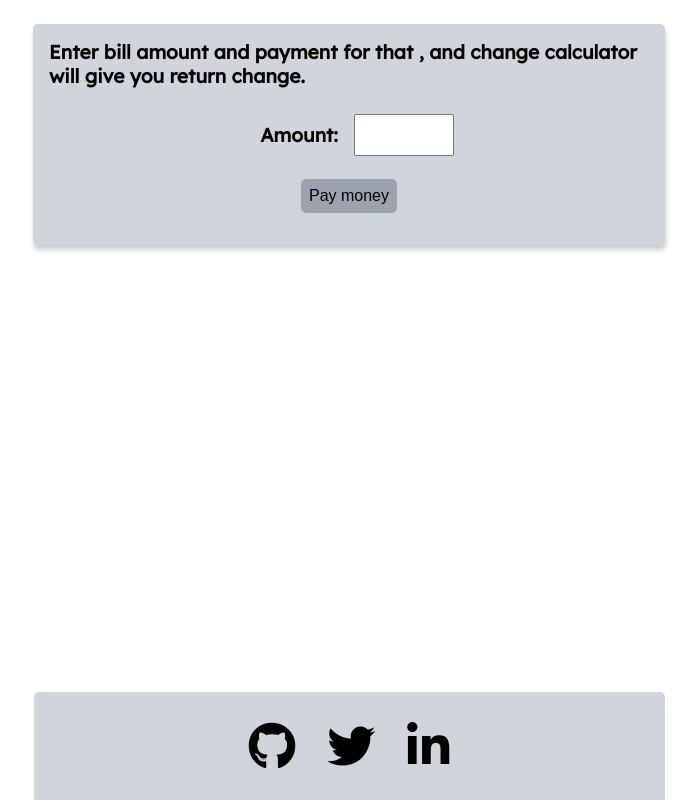
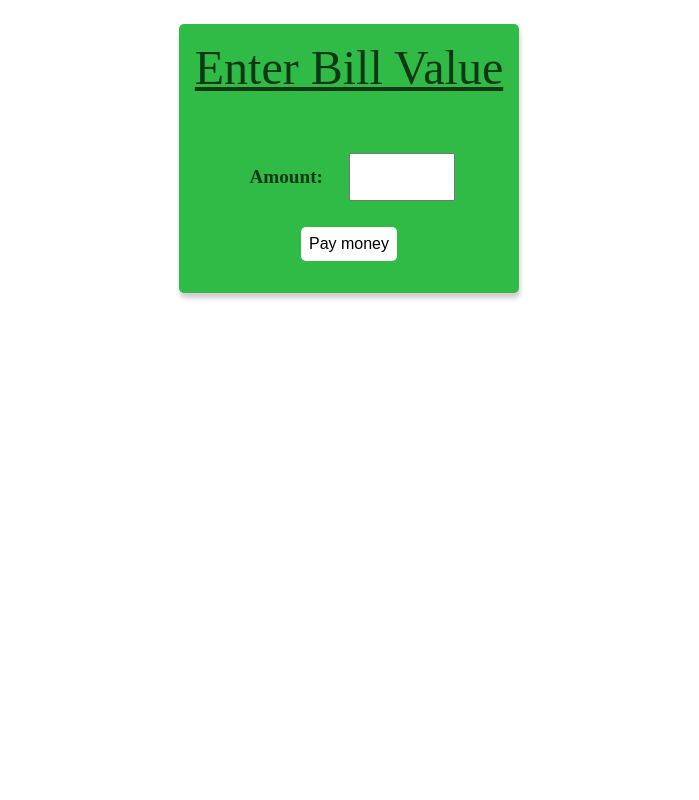
Before and after one commit to aniketxparihar/Change_Calculator_Mark-10, a plain HTML site: page index.html in a window 1280 px wide. Shown: the whole page, without its empty margins (291-990 px from the left). Drawn offline with Linux system fonts and the light colour scheme.

Commit message:
Feat-done

```diff
--- a/app.js
+++ b/app.js
@@ -1,3 +1,4 @@
+//grabbing the links
 var inputs = document.querySelectorAll("input");
 var buttons = document.querySelectorAll("button");
 var payment = document.querySelector("#payment");
@@ -9,7 +10,9 @@ var nochange = document.querySelector("#nooutput");
 var results = document.querySelectorAll(".value");
 var changeText=document.querySelector('h5');
 var denominations = [1, 5, 10, 20, 100, 500, 2000];
+//end
 
+//addEventListener Amount
 buttons[0].addEventListener("click", () => {
   if (Number(inputs[0].value) > 0) {
     payment.style.display = "flex";
@@ -20,6 +23,8 @@ buttons[0].addEventListener("click", () => {
     error1.style.display = "block";
   }
 });
+//end
+
 
 buttons[1].addEventListener("click", () => {
   var bill = inputs[0].value;
--- a/index.html
+++ b/index.html
@@ -17,9 +17,8 @@
   <body>
     <div class="main">
       <section>
-        <p style="font-weight: bold;">
-          Enter bill amount and payment for that , and change calculator will
-          give you return change.
+        <p>
+          Enter Bill Value
         </p>
         <div class="data">
           <h4>Amount:</h4>
@@ -45,8 +44,8 @@
         <div>
           <table>
             <tr>
-              <th>Available Denomination</th>
-              <th id="denom">No. of Notes</th>
+              <th id="head">Available Denomination</th>
+              <th id="head">No. of Notes</th>
             </tr>
             <tr>
               <td>1</td>
@@ -82,17 +81,7 @@
           No change will returned.
         </p>
       </section>
-      <footer>
-        <a href="https://github.com/gopalbbharadva/cashCalculator">
-          <i class="fab fa-github"></i>
-        </a>
-        <a href="https://twitter.com/Gopal_33_gb">
-          <i class="fab fa-twitter"></i>
-        </a>
-        <a href="https://www.linkedin.com/in/gopal-bharadva-1aa880176/">
-          <i class="fab fa-linkedin-in"></i>
-        </a>
-      </footer>
+
     </div>
 
     <script src="app.js"></script>
--- a/styles.css
+++ b/styles.css
@@ -1,12 +1,17 @@
-@import url('https://fonts.googleapis.com/css2?family=Lexend&display=swap');
 body{
-    font-family: 'Lexend', sans-serif;
+
+    display: flex;
+    justify-content: center;
+    align-items: center;
 }
 .main{
+    justify-content: center;
+
     height: 100%;
     display: flex;
     flex-direction: column;
     align-items: center;
+
 }
 section{
     margin: 1rem auto;
@@ -17,7 +22,7 @@ section{
     border-radius: 5px;
     box-shadow: 1px 5px 5px rgba(0,0,0,0.2);
     padding: 1rem;
-    background-color: #D1D5DB;
+    background-color: #30bb47;
     max-width: 600px;
 }
 
@@ -26,8 +31,10 @@ section{
 }
 
 p{
-    font-size: 1.2rem;
+    font-size: 3rem;
     margin-top: 0;
+    opacity: 0.7;
+    text-decoration: underline;
 }
 .data{
     display: flex;
@@ -35,6 +42,7 @@ p{
     align-items: center;
 }
 h4{
+    opacity: 0.7;
     margin: 0;
     padding: 1rem;
     font-size: 1.2rem;
@@ -42,7 +50,8 @@ h4{
 }
 
 input{
-    padding: 0.5rem;
+    margin:0.6rem;
+    padding: 0.7rem;
     max-width: 80px;
     font-size: 1.2rem;
 }
@@ -55,30 +64,27 @@ button{
     padding: 0.5rem;
     font-size: 1rem;
     align-self: center;
-    background-color: #9CA3AF;
+    background-color: #ffffff;
 }
-button:hover{
-    opacity: 0.7;
-}
+
 table{
     display: none;
-    background-color: #9CA3AF;
+    background-color: #ffffff;
     border-radius: 5px;
     text-align: center;
     font-size: 1.3rem;
     padding: 1rem;
     margin: 0.5rem;
-    border: 2px solid black;
+
 }
 td{
-    border-bottom: 3px solid #D1D5DB;
+    border-bottom: 1px solid #ccc7c7;
 }
-#denom{
-    border-bottom:3px solid #9CA3AF;
-    border-left: 3px solid black;
+#head{
+    border-left: 1px solid #ccc7c7;padding:.5rem;
 }
 .value{
-    border-left: 2px solid black;
+    border-left: 1px solid #ccc7c7;
 }
 
 a{
@@ -97,7 +103,7 @@ footer{
     width: 100%;
     border-top-left-radius: 5px;
     border-top-right-radius: 5px;
-    background: #D1D5DB;
+    background: #000000;
     display: flex;
     align-items: center;
     justify-content: center;
```
